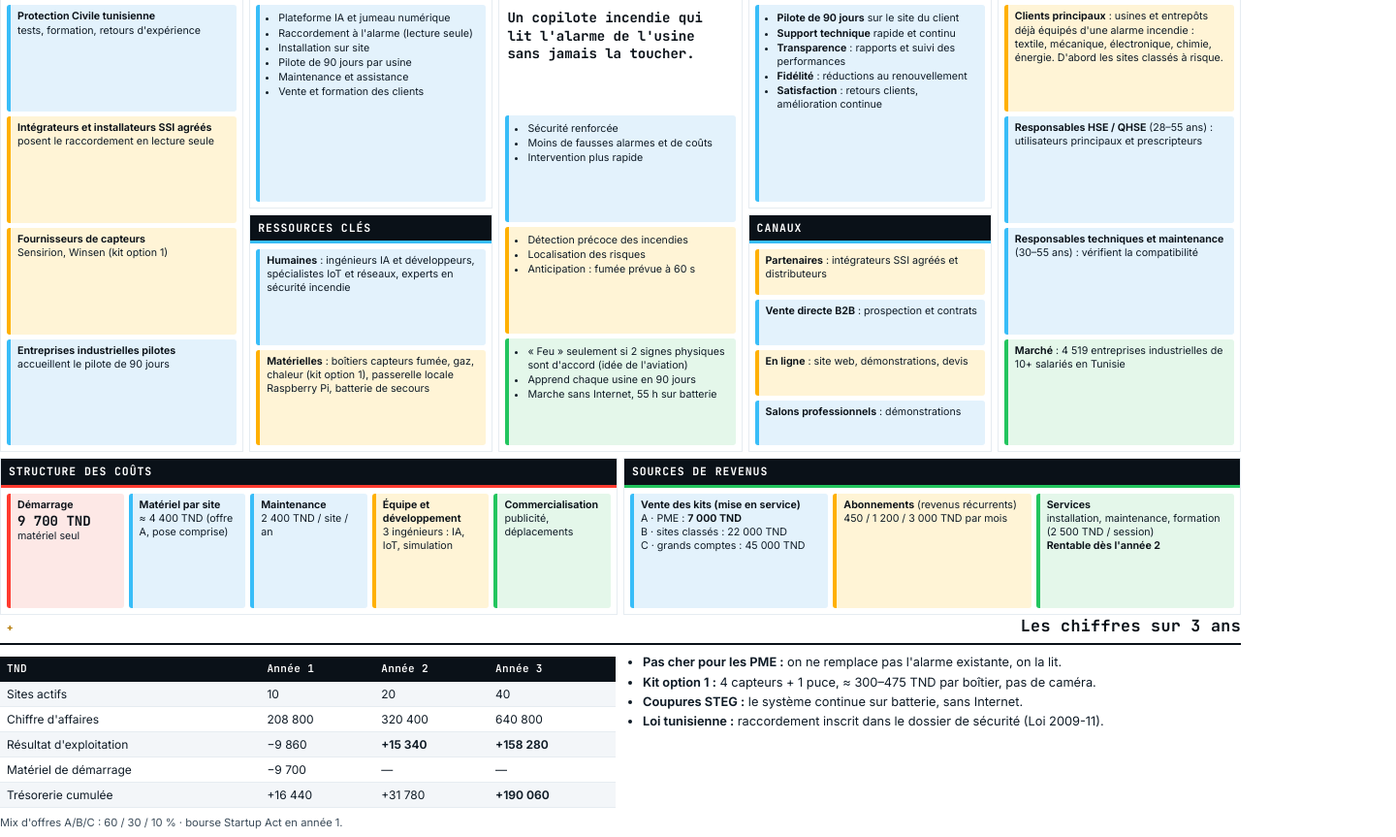
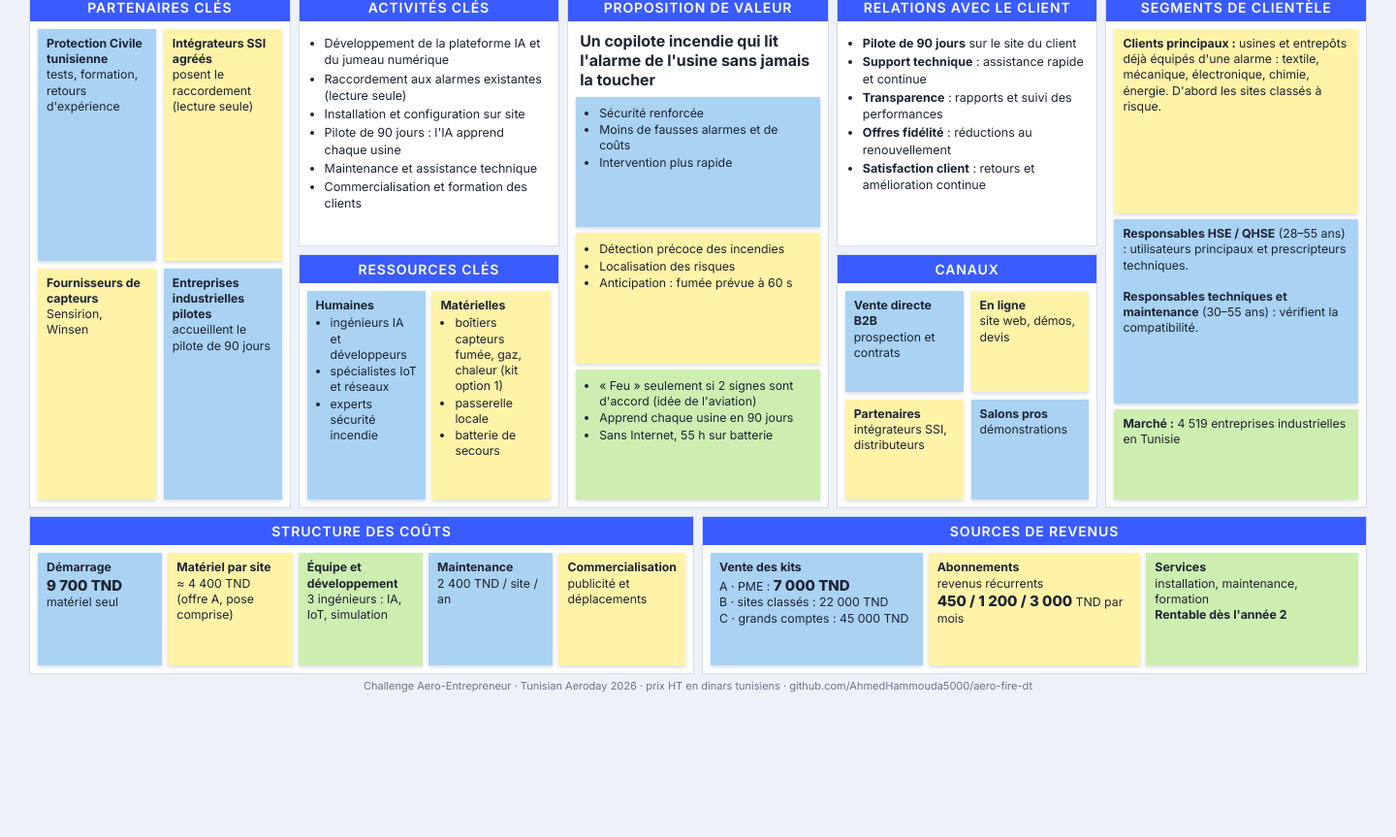
Before and after one commit to AhmedHammouda5000/aero-fire-dt, a plain HTML site: page docs/livrables/pdf_src/03_bmc.html in a window 1280 px wide. Shown: the part 76-939 px from the top of the page at 97% size, 1440 px wide, since content can reach past the window. After the commit the page ends 800 px from the top, so only its background shows below. Drawn offline with Linux system fonts and the light colour scheme.

Commit message:
BMC: one page in the team's canvas style (corrected content)
Co-Authored-By: Claude Opus 5.5 <noreply@anthropic.com>

```diff
--- a/docs/livrables/pdf_src/03_bmc.html
+++ b/docs/livrables/pdf_src/03_bmc.html
@@ -1,116 +1,99 @@
 <!doctype html>
 <html lang="fr"><head><meta charset="utf-8"><title>Aero-Fire DT — Business Model Canvas</title>
-<link rel="stylesheet" href="brand.css">
 <style>
-.head { display: flex; justify-content: space-between; align-items: flex-end; margin-bottom: 6px; border-bottom: 3px solid var(--amber); padding-bottom: 4px; }
-.head h1 { font-family: var(--mono); font-size: 17pt; margin: 0; color: var(--navy); letter-spacing: .05em; }
-.head .s { font-size: 8.5pt; color: var(--mute); text-align: right; }
-.bmc { display: grid; grid-template-columns: repeat(10, 1fr); grid-template-rows: 1fr 1fr .66fr; gap: 6px; height: 176mm; }
-.c { border: 1px solid var(--paper3); background: #fff; overflow: hidden; display: flex; flex-direction: column; }
-.c > h3 { margin: 0; background: var(--navy); color: #fff; font-family: var(--mono); font-size: 8.6pt; letter-spacing: .08em; padding: 5px 8px; border-bottom: 3px solid var(--cyan); }
-.c.vp > h3 { border-bottom-color: var(--amber); } .c.co > h3 { border-bottom-color: var(--red); } .c.rs > h3 { border-bottom-color: var(--green); }
-.notes { padding: 6px; display: flex; flex-direction: column; gap: 5px; flex: 1; }
-.notes.row { flex-direction: row; }
-.n { padding: 5px 7px; font-size: 8pt; line-height: 1.32; border-radius: 3px; flex: 1; }
-.n b { color: var(--navy); }
-.n ul { margin: 2px 0 0; padding-left: 12px; } .n li { margin: 1px 0; }
-.b1 { background: #e3f2fc; border-left: 4px solid var(--cyan); }
-.y1 { background: #fff4d6; border-left: 4px solid var(--amber); }
-.g1 { background: #e4f7ea; border-left: 4px solid var(--green); }
-.r1 { background: #fde8e6; border-left: 4px solid var(--red); }
-.big { font-family: var(--mono); font-size: 10.5pt; font-weight: 700; color: var(--navy); }
+@font-face { font-family: "Inter"; src: url("fonts/Inter.ttf") format("truetype"); font-weight: 100 900; }
+@page { size: 1440px 810px; margin: 0; }
+* { box-sizing: border-box; }
+html, body { margin: 0; padding: 0; }
+body { width: 1440px; height: 800px; background: #eef1f8; font-family: "Inter", "Segoe UI", Arial, sans-serif; color: #1d2433; -webkit-print-color-adjust: exact; print-color-adjust: exact; overflow: hidden; }
+.page { padding: 14px 30px 10px; height: 800px; display: flex; flex-direction: column; }
+.title { display: flex; align-items: baseline; justify-content: center; gap: 18px; margin-bottom: 8px; }
+.title h1 { font-size: 38px; font-weight: 800; letter-spacing: -.02em; margin: 0; }
+.title span { font-size: 18px; font-weight: 600; color: #3a5bff; }
+.grid { flex: 1; display: grid; grid-template-columns: repeat(10, 1fr); grid-template-rows: 1fr 1fr .62fr; gap: 8px; min-height: 0; }
+.box { background: #fff; border: 1px solid #d6dbe8; display: flex; flex-direction: column; overflow: hidden; }
+.box > h2 { margin: 0; background: #3a5bff; color: #fff; font-size: 14px; font-weight: 600; letter-spacing: .06em; text-align: center; padding: 6px 6px; text-transform: uppercase; }
+.in { flex: 1; padding: 8px; display: flex; flex-direction: column; gap: 6px; min-height: 0; }
+.in.row { flex-direction: row; }
+.in.g2 { display: grid; grid-template-columns: 1fr 1fr; grid-auto-rows: 1fr; gap: 8px; align-content: stretch; }
+.note { padding: 7px 9px; font-size: 12.3px; line-height: 1.32; box-shadow: 0 2px 4px rgba(20,30,60,.16); flex: 1; }
+.note b { font-weight: 700; }
+.note ul { margin: 2px 0 0; padding-left: 15px; } .note li { margin: 1px 0; }
+.bl { background: #a9d2f3; } .ye { background: #fff3a8; } .gr { background: #cdeeb0; }
+.list { font-size: 12.5px; line-height: 1.38; padding: 4px 4px 0 2px; }
+.list ul { margin: 0; padding-left: 16px; } .list li { margin: 2px 0; }
+.lead { font-size: 16px; font-weight: 700; line-height: 1.25; padding: 2px 4px; }
+.price { font-size: 15px; font-weight: 800; }
 .kp { grid-column: 1 / 3; grid-row: 1 / 3; } .ka { grid-column: 3 / 5; grid-row: 1; } .kr { grid-column: 3 / 5; grid-row: 2; }
 .vp { grid-column: 5 / 7; grid-row: 1 / 3; } .cr { grid-column: 7 / 9; grid-row: 1; } .ch { grid-column: 7 / 9; grid-row: 2; }
 .cs { grid-column: 9 / 11; grid-row: 1 / 3; } .co { grid-column: 1 / 6; grid-row: 3; } .rs { grid-column: 6 / 11; grid-row: 3; }
+.foot { text-align: center; font-size: 11px; color: #6b7590; margin-top: 5px; }
 </style></head>
-<body class="doc">
-<div class="head"><h1>BUSINESS MODEL CANVAS · AERO-FIRE DT</h1><div class="s">Challenge Aero-Entrepreneur · Tunisian Aeroday 2026<br>Prix HT en dinars tunisiens (TND)</div></div>
-<div class="bmc">
+<body><div class="page">
+<div class="title"><h1>Business Model Canvas</h1><span>AERO-FIRE DT</span></div>
+<div class="grid">
 
-<div class="c kp"><h3>PARTENAIRES CLÉS</h3><div class="notes">
-  <div class="n b1"><b>Protection Civile tunisienne</b><br>tests, formation, retours d'expérience</div>
-  <div class="n y1"><b>Intégrateurs et installateurs SSI agréés</b><br>posent le raccordement en lecture seule</div>
-  <div class="n y1"><b>Fournisseurs de capteurs</b><br>Sensirion, Winsen (kit option 1)</div>
-  <div class="n b1"><b>Entreprises industrielles pilotes</b><br>accueillent le pilote de 90 jours</div>
+<div class="box kp"><h2>Partenaires clés</h2><div class="in g2">
+  <div class="note bl"><b>Protection Civile tunisienne</b><br>tests, formation, retours d'expérience</div>
+  <div class="note ye"><b>Intégrateurs SSI agréés</b><br>posent le raccordement (lecture seule)</div>
+  <div class="note ye"><b>Fournisseurs de capteurs</b><br>Sensirion, Winsen</div>
+  <div class="note bl"><b>Entreprises industrielles pilotes</b><br>accueillent le pilote de 90 jours</div>
 </div></div>
 
-<div class="c ka"><h3>ACTIVITÉS CLÉS</h3><div class="notes"><div class="n b1"><ul>
-  <li>Plateforme IA et jumeau numérique</li>
-  <li>Raccordement à l'alarme (lecture seule)</li>
-  <li>Installation sur site</li>
-  <li>Pilote de 90 jours par usine</li>
-  <li>Maintenance et assistance</li>
-  <li>Vente et formation des clients</li></ul></div></div></div>
+<div class="box ka"><h2>Activités clés</h2><div class="in"><div class="list"><ul>
+  <li>Développement de la plateforme IA et du jumeau numérique</li>
+  <li>Raccordement aux alarmes existantes (lecture seule)</li>
+  <li>Installation et configuration sur site</li>
+  <li>Pilote de 90 jours : l'IA apprend chaque usine</li>
+  <li>Maintenance et assistance technique</li>
+  <li>Commercialisation et formation des clients</li></ul></div></div></div>
 
-<div class="c kr"><h3>RESSOURCES CLÉS</h3><div class="notes">
-  <div class="n b1"><b>Humaines</b> : ingénieurs IA et développeurs, spécialistes IoT et réseaux, experts en sécurité incendie</div>
-  <div class="n y1"><b>Matérielles</b> : boîtiers capteurs fumée, gaz, chaleur (kit option 1), passerelle locale Raspberry Pi, batterie de secours</div>
+<div class="box kr"><h2>Ressources clés</h2><div class="in row">
+  <div class="note bl"><b>Humaines</b><ul><li>ingénieurs IA et développeurs</li><li>spécialistes IoT et réseaux</li><li>experts sécurité incendie</li></ul></div>
+  <div class="note ye"><b>Matérielles</b><ul><li>boîtiers capteurs fumée, gaz, chaleur (kit option 1)</li><li>passerelle locale</li><li>batterie de secours</li></ul></div>
 </div></div>
 
-<div class="c vp"><h3>PROPOSITION DE VALEUR</h3><div class="notes">
-  <div class="n" style="padding:4px 2px"><span class="big">Un copilote incendie qui lit l'alarme de l'usine sans jamais la toucher.</span></div>
-  <div class="n b1"><ul><li>Sécurité renforcée</li><li>Moins de fausses alarmes et de coûts</li><li>Intervention plus rapide</li></ul></div>
-  <div class="n y1"><ul><li>Détection précoce des incendies</li><li>Localisation des risques</li><li>Anticipation : fumée prévue à 60 s</li></ul></div>
-  <div class="n g1"><ul><li>« Feu » seulement si 2 signes physiques sont d'accord (idée de l'aviation)</li><li>Apprend chaque usine en 90 jours</li><li>Marche sans Internet, 55 h sur batterie</li></ul></div>
+<div class="box vp"><h2>Proposition de valeur</h2><div class="in">
+  <div class="lead">Un copilote incendie qui lit l'alarme de l'usine sans jamais la toucher</div>
+  <div class="note bl"><ul><li>Sécurité renforcée</li><li>Moins de fausses alarmes et de coûts</li><li>Intervention plus rapide</li></ul></div>
+  <div class="note ye"><ul><li>Détection précoce des incendies</li><li>Localisation des risques</li><li>Anticipation : fumée prévue à 60 s</li></ul></div>
+  <div class="note gr"><ul><li>« Feu » seulement si 2 signes sont d'accord (idée de l'aviation)</li><li>Apprend chaque usine en 90 jours</li><li>Sans Internet, 55 h sur batterie</li></ul></div>
 </div></div>
 
-<div class="c cr"><h3>RELATIONS AVEC LE CLIENT</h3><div class="notes"><div class="n b1"><ul>
+<div class="box cr"><h2>Relations avec le client</h2><div class="in"><div class="list"><ul>
   <li><b>Pilote de 90 jours</b> sur le site du client</li>
-  <li><b>Support technique</b> rapide et continu</li>
+  <li><b>Support technique</b> : assistance rapide et continue</li>
   <li><b>Transparence</b> : rapports et suivi des performances</li>
-  <li><b>Fidélité</b> : réductions au renouvellement</li>
-  <li><b>Satisfaction</b> : retours clients, amélioration continue</li></ul></div></div></div>
+  <li><b>Offres fidélité</b> : réductions au renouvellement</li>
+  <li><b>Satisfaction client</b> : retours et amélioration continue</li></ul></div></div></div>
 
-<div class="c ch"><h3>CANAUX</h3><div class="notes">
-  <div class="n y1"><b>Partenaires</b> : intégrateurs SSI agréés et distributeurs</div>
-  <div class="n b1"><b>Vente directe B2B</b> : prospection et contrats</div>
-  <div class="n y1"><b>En ligne</b> : site web, démonstrations, devis</div>
-  <div class="n b1"><b>Salons professionnels</b> : démonstrations</div>
+<div class="box ch"><h2>Canaux</h2><div class="in g2">
+  <div class="note bl"><b>Vente directe B2B</b><br>prospection et contrats</div>
+  <div class="note ye"><b>En ligne</b><br>site web, démos, devis</div>
+  <div class="note ye"><b>Partenaires</b><br>intégrateurs SSI, distributeurs</div>
+  <div class="note bl"><b>Salons pros</b><br>démonstrations</div>
 </div></div>
 
-<div class="c cs"><h3>SEGMENTS DE CLIENTÈLE</h3><div class="notes">
-  <div class="n y1"><b>Clients principaux</b> : usines et entrepôts déjà équipés d'une alarme incendie : textile, mécanique, électronique, chimie, énergie. D'abord les sites classés à risque.</div>
-  <div class="n b1"><b>Responsables HSE / QHSE</b> (28–55 ans) : utilisateurs principaux et prescripteurs</div>
-  <div class="n b1"><b>Responsables techniques et maintenance</b> (30–55 ans) : vérifient la compatibilité</div>
-  <div class="n g1"><b>Marché</b> : 4 519 entreprises industrielles de 10+ salariés en Tunisie</div>
+<div class="box cs"><h2>Segments de clientèle</h2><div class="in">
+  <div class="note ye"><b>Clients principaux :</b> usines et entrepôts déjà équipés d'une alarme : textile, mécanique, électronique, chimie, énergie. D'abord les sites classés à risque.</div>
+  <div class="note bl"><b>Responsables HSE / QHSE</b> (28–55 ans) : utilisateurs principaux et prescripteurs techniques.<br><br><b>Responsables techniques et maintenance</b> (30–55 ans) : vérifient la compatibilité.</div>
+  <div class="note gr" style="flex:.45"><b>Marché :</b> 4 519 entreprises industrielles en Tunisie</div>
 </div></div>
 
-<div class="c co"><h3>STRUCTURE DES COÛTS</h3><div class="notes row">
-  <div class="n r1"><b>Démarrage</b><br><span class="big">9 700 TND</span><br>matériel seul</div>
-  <div class="n b1"><b>Matériel par site</b><br>≈ 4 400 TND (offre A, pose comprise)</div>
-  <div class="n b1"><b>Maintenance</b><br>2 400 TND / site / an</div>
-  <div class="n y1"><b>Équipe et développement</b><br>3 ingénieurs : IA, IoT, simulation</div>
-  <div class="n g1"><b>Commercialisation</b><br>publicité, déplacements</div>
+<div class="box co"><h2>Structure des coûts</h2><div class="in row">
+  <div class="note bl"><b>Démarrage</b><br><span class="price">9 700 TND</span><br>matériel seul</div>
+  <div class="note ye"><b>Matériel par site</b><br>≈ 4 400 TND<br>(offre A, pose comprise)</div>
+  <div class="note gr"><b>Équipe et développement</b><br>3 ingénieurs : IA, IoT, simulation</div>
+  <div class="note bl"><b>Maintenance</b><br>2 400 TND / site / an</div>
+  <div class="note ye"><b>Commercialisation</b><br>publicité et déplacements</div>
 </div></div>
 
-<div class="c rs"><h3>SOURCES DE REVENUS</h3><div class="notes row">
-  <div class="n b1"><b>Vente des kits (mise en service)</b><br>A · PME : <b>7 000 TND</b><br>B · sites classés : 22 000 TND<br>C · grands comptes : 45 000 TND</div>
-  <div class="n y1"><b>Abonnements</b> (revenus récurrents)<br>450 / 1 200 / 3 000 TND par mois</div>
-  <div class="n g1"><b>Services</b><br>installation, maintenance, formation (2 500 TND / session)<br><b>Rentable dès l'année 2</b></div>
+<div class="box rs"><h2>Sources de revenus</h2><div class="in row">
+  <div class="note bl"><b>Vente des kits</b><br>A · PME : <span class="price">7 000 TND</span><br>B · sites classés : 22 000 TND<br>C · grands comptes : 45 000 TND</div>
+  <div class="note ye"><b>Abonnements</b><br>revenus récurrents<br><span class="price">450 / 1 200 / 3 000</span> TND par mois</div>
+  <div class="note gr"><b>Services</b><br>installation, maintenance, formation<br><b>Rentable dès l'année 2</b></div>
 </div></div>
 
 </div>
-
-<h2 class="pb" style="margin-top:0"><span class="n">+</span>Les chiffres sur 3 ans</h2>
-<div class="grid2">
-<div>
-<table>
-<tr><th>TND</th><th>Année 1</th><th>Année 2</th><th>Année 3</th></tr>
-<tr><td>Sites actifs</td><td>10</td><td>20</td><td>40</td></tr>
-<tr><td>Chiffre d'affaires</td><td>208 800</td><td>320 400</td><td>640 800</td></tr>
-<tr><td>Résultat d'exploitation</td><td>−9 860</td><td><b>+15 340</b></td><td><b>+158 280</b></td></tr>
-<tr><td>Matériel de démarrage</td><td>−9 700</td><td>—</td><td>—</td></tr>
-<tr><td>Trésorerie cumulée</td><td>+16 440</td><td>+31 780</td><td><b>+190 060</b></td></tr>
-</table>
-<p class="small">Mix d'offres A/B/C : 60 / 30 / 10 % · bourse Startup Act en année 1.</p>
-</div>
-<div>
-<ul>
-<li><b>Pas cher pour les PME :</b> on ne remplace pas l'alarme existante, on la lit.</li>
-<li><b>Kit option 1 :</b> 4 capteurs + 1 puce, ≈ 300–475 TND par boîtier, pas de caméra.</li>
-<li><b>Coupures STEG :</b> le système continue sur batterie, sans Internet.</li>
-<li><b>Loi tunisienne :</b> raccordement inscrit dans le dossier de sécurité (Loi 2009-11).</li>
-</ul>
-</div>
-</div>
-</body></html>
+<div class="foot">Challenge Aero-Entrepreneur · Tunisian Aeroday 2026 · prix HT en dinars tunisiens · github.com/AhmedHammouda5000/aero-fire-dt</div>
+</div></body></html>
--- a/tools/print_pdfs.js
+++ b/tools/print_pdfs.js
@@ -9,7 +9,7 @@ const outs = [path.join(root, "docs", "livrables", "pdf"), path.resolve(root, ".
 const DOCS = [
   { html: "01_recapitulatif.html", pdf: "01_Fichier_Recapitulatif_Aero-Fire-DT.pdf", a4: true },
   { html: "02_pitch.html", pdf: "02_Presentation_Pitch_Aero-Fire-DT.pdf", a4: false },
-  { html: "03_bmc.html", pdf: "03_BMC_Aero-Fire-DT.pdf", a4: true, landscape: true },
+  { html: "03_bmc.html", pdf: "03_BMC_Aero-Fire-DT.pdf", a4: false, w: "1440px", h: "810px", single: true },
   { html: "04_empathie.html", pdf: "04_Carte_Empathie_Aero-Fire-DT.pdf", a4: true, landscape: true },
   { html: "05_compte_rendu.html", pdf: "05_Compte_Rendu_Equipe_Aero-Fire-DT.pdf", a4: true },
   { html: "06_rapport_ia.html", pdf: "06_Rapport_Modele_IA_Aero-Fire-DT.pdf", a4: true },
@@ -32,7 +32,7 @@ const footer = `<div style="width:100%;font-family:Consolas,monospace;font-size:
     const opt = d.a4
       ? { format: "A4", landscape: !!d.landscape, printBackground: true, displayHeaderFooter: true, headerTemplate: "<span></span>", footerTemplate: footer,
           margin: d.landscape ? { top: "9mm", bottom: "11mm", left: "9mm", right: "9mm" } : { top: "12mm", bottom: "14mm", left: "14mm", right: "14mm" } }
-      : { width: "1280px", height: "720px", printBackground: true, margin: { top: 0, bottom: 0, left: 0, right: 0 } };
+      : { width: d.w || "1280px", height: d.h || "720px", printBackground: true, margin: { top: 0, bottom: 0, left: 0, right: 0 }, ...(d.single ? { pageRanges: "1" } : {}) };
     const buf = await p.pdf(opt);
     for (const o of outs) fs.writeFileSync(path.join(o, d.pdf), buf);
     const pages = (buf.toString("latin1").match(/\/Type\s*\/Page[^s]/g) || []).length;
```
Also changed, not shown: 1 other file.
